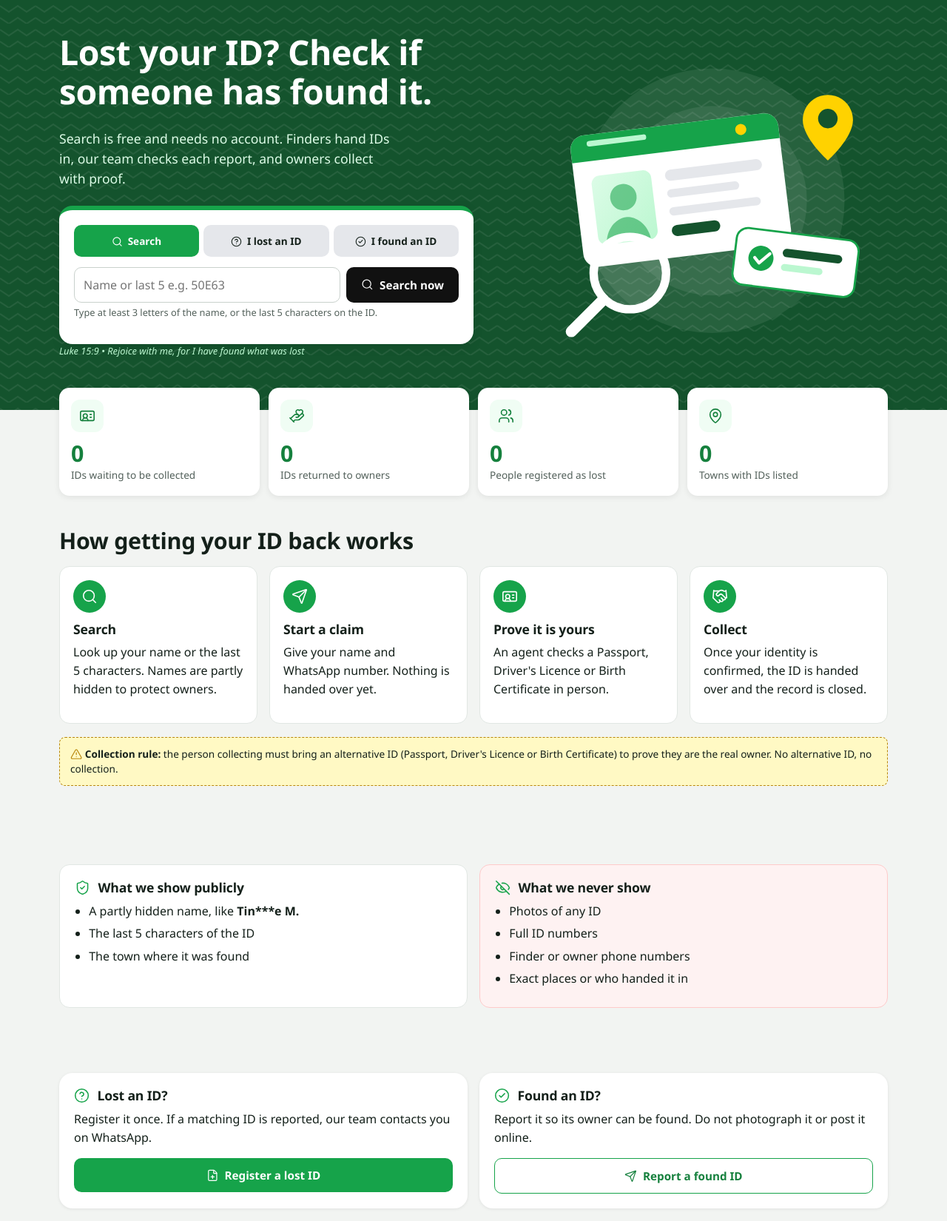
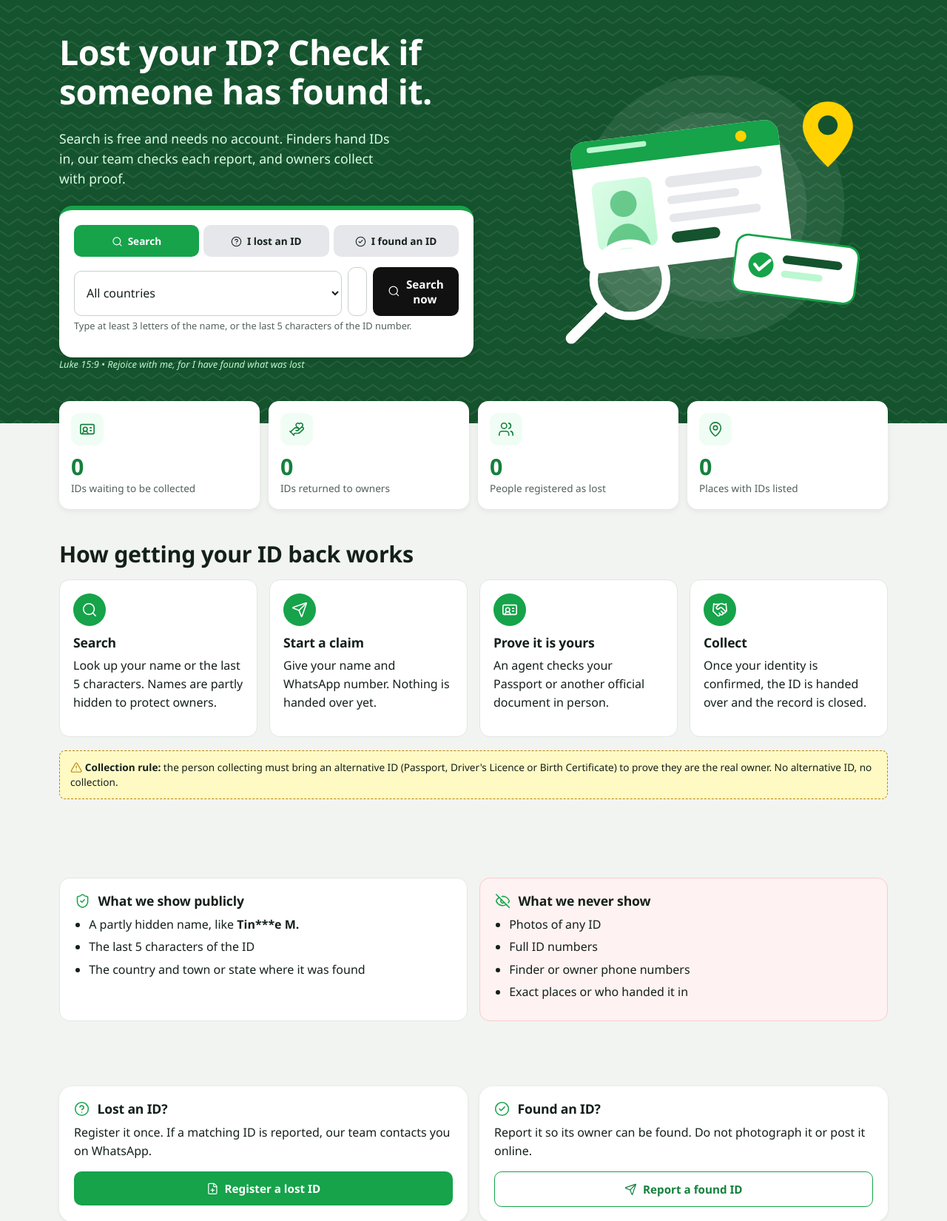
Before and after one commit to takundamukarati7-creator/chawanikwa, a Django app: page / in a window 1280 px wide. Shown: the part 107-1757 px from the top of the page at 74% size. Run offline with Django 5.2, Linux system fonts and the light colour scheme; data that the repository does not hold is empty; parts of the project's set-up code (start-up, migrations or seed data) failed here and were passed over.

Commit message:
Add files via upload

```diff
--- a/templates/public/claim.html
+++ b/templates/public/claim.html
@@ -3,7 +3,7 @@
 {% block content %}
 <div class="narrow section"><div class="card">
   <h2>Start a claim</h2>
-  <div class="result"><div><b class="name">{{ found.masked_name }}</b> <span class="code">…{{ found.last5 }}</span><div class="meta"><span>{% include "partials/_icon.html" with name="pin" %} {{ found.area }}</span></div></div></div>
+  <div class="result"><div><b class="name">{{ found.masked_name }}</b> <span class="code">…{{ found.last5 }}</span><div class="meta"><span>{% include "partials/_icon.html" with name="pin" %} {{ found.area }}, {{ found.get_country_display }}</span></div></div></div>
   <p>This starts a request only. Nothing is handed over until an agent checks your identity in person.</p>
   <form method="post" novalidate>{% csrf_token %}
     {% if form.non_field_errors %}<div class="form-errors" role="alert">{{ form.non_field_errors|join:" " }}</div>{% endif %}
--- a/templates/public/claim_done.html
+++ b/templates/public/claim_done.html
@@ -4,7 +4,7 @@
 <div class="narrow section"><div class="card" role="status">
   <h2>{% include "partials/_icon.html" with name="found" %} Claim received</h2>
   <p>Your claim reference:</p><p><span class="done-ref">{{ reference }}</span></p>
-  <p>An agent will contact you on WhatsApp at <b>{{ phone }}</b>. Bring a Passport, Driver's Licence or Birth Certificate. Without one, the ID cannot be handed over.</p>
+  <p>An agent will contact you on WhatsApp at <b>{{ phone }}</b>. Bring {{ alt_ids }}. Without one, the ID cannot be handed over.</p>
   <a class="btn" href="{% url 'public:home' %}">{% include "partials/_icon.html" with name="house" %} Back to home</a>
 </div></div>
 {% endblock %}
--- a/templates/public/found.html
+++ b/templates/public/found.html
@@ -4,10 +4,11 @@
 <div class="narrow section"><div class="card">
   {% include "partials/_tabs.html" with active="found" %}
   <h2>Report a found ID</h2>
-  <p>Do not photograph the ID or copy the full number. Only type the name and the last 5 characters. A team member reviews every report before it is listed.</p>
-  <form method="post" novalidate>{% csrf_token %}
+  <p>Do not photograph the ID or copy the full number. Only type the name and the last 5 characters of the ID number. A team member reviews every report before it is listed.</p>
+  <form method="post" novalidate data-countries="{{ COUNTRIES_JSON }}">{% csrf_token %}
     {% if form.non_field_errors %}<div class="form-errors" role="alert">{{ form.non_field_errors|join:" " }}</div>{% endif %}
     <div class="hp" aria-hidden="true">{{ form.website }}</div>
+    {% include "partials/_field.html" with field=form.country %}
     {% include "partials/_field.html" with field=form.full_name %}
     {% include "partials/_field.html" with field=form.last5 %}
     {% include "partials/_field.html" with field=form.area %}
--- a/templates/public/home.html
+++ b/templates/public/home.html
@@ -1,5 +1,5 @@
 {% extends "base.html" %}{% load static %}
-{% block title %}{{ SITE_NAME }} · Find a lost ID in Zimbabwe{% endblock %}
+{% block title %}{{ SITE_NAME }} · Find a lost ID in Zimbabwe, South Africa or the USA{% endblock %}
 {% block content %}
 <section class="hero">
   <div class="container hero-grid">
@@ -11,10 +11,12 @@
         <form action="{% url 'public:search' %}" method="get" role="search">
           <label for="q" class="skip">Name or last 5 characters</label>
           <div class="searchbar">
-            <input id="q" name="q" placeholder="Name or last 5 e.g. 50E63" autocomplete="off" required>
+            <label for="country" class="skip">Country</label>
+            <select id="country" name="country" class="country-select"><option value="">All countries</option>{% for code, name in COUNTRY_CHOICES %}<option value="{{ code }}">{{ name }}</option>{% endfor %}</select>
+            <input id="q" name="q" placeholder="Name or last 5 characters" autocomplete="off" required>
             <button class="btn btn-dark" type="submit">{% include "partials/_icon.html" with name="search" %} Search now</button>
           </div>
-          <p class="help">Type at least 3 letters of the name, or the last 5 characters on the ID.</p>
+          <p class="help">Type at least 3 letters of the name, or the last 5 characters of the ID number.</p>
         </form>
       </div>
       <p class="verse">Luke 15:9 • Rejoice with me, for I have found what was lost</p>
@@ -28,7 +30,7 @@
     <div class="stat"><div class="stat-ic">{% include "partials/_icon.html" with name="id" %}</div><b>{{ stats.listed }}</b><span class="lbl">IDs waiting to be collected</span></div>
     <div class="stat"><div class="stat-ic">{% include "partials/_icon.html" with name="heart" %}</div><b>{{ stats.reunited }}</b><span class="lbl">IDs returned to owners</span></div>
     <div class="stat"><div class="stat-ic">{% include "partials/_icon.html" with name="users" %}</div><b>{{ stats.lost_registered }}</b><span class="lbl">People registered as lost</span></div>
-    <div class="stat"><div class="stat-ic">{% include "partials/_icon.html" with name="pin" %}</div><b>{{ stats.towns }}</b><span class="lbl">Towns with IDs listed</span></div>
+    <div class="stat"><div class="stat-ic">{% include "partials/_icon.html" with name="pin" %}</div><b>{{ stats.towns }}</b><span class="lbl">Places with IDs listed</span></div>
   </div>
 </div>
 
@@ -37,7 +39,7 @@
   <ol class="steps">
     <li><div class="step-ic">{% include "partials/_icon.html" with name="search" %}</div><h3>Search</h3><p>Look up your name or the last 5 characters. Names are partly hidden to protect owners.</p></li>
     <li><div class="step-ic">{% include "partials/_icon.html" with name="send" %}</div><h3>Start a claim</h3><p>Give your name and WhatsApp number. Nothing is handed over yet.</p></li>
-    <li><div class="step-ic">{% include "partials/_icon.html" with name="id" %}</div><h3>Prove it is yours</h3><p>An agent checks a Passport, Driver's Licence or Birth Certificate in person.</p></li>
+    <li><div class="step-ic">{% include "partials/_icon.html" with name="id" %}</div><h3>Prove it is yours</h3><p>An agent checks your Passport or another official document in person.</p></li>
     <li><div class="step-ic">{% include "partials/_icon.html" with name="hand" %}</div><h3>Collect</h3><p>Once your identity is confirmed, the ID is handed over and the record is closed.</p></li>
   </ol>
   {% include "partials/_rule.html" %}
@@ -46,7 +48,7 @@
 <section class="section container">
   <div class="two">
     <div class="panel"><h3>{% include "partials/_icon.html" with name="shield" %} What we show publicly</h3>
-      <ul><li>A partly hidden name, like <b>Tin***e M.</b></li><li>The last 5 characters of the ID</li><li>The town where it was found</li></ul></div>
+      <ul><li>A partly hidden name, like <b>Tin***e M.</b></li><li>The last 5 characters of the ID</li><li>The country and town or state where it was found</li></ul></div>
     <div class="panel is-no"><h3>{% include "partials/_icon.html" with name="eye-off" %} What we never show</h3>
       <ul><li>Photos of any ID</li><li>Full ID numbers</li><li>Finder or owner phone numbers</li><li>Exact places or who handed it in</li></ul></div>
   </div>
--- a/templates/public/how.html
+++ b/templates/public/how.html
@@ -3,12 +3,14 @@
 {% block content %}
 <div class="narrow section">
   <h1>How it works</h1>
+  <h2>Countries</h2>
+  <p>Chawanikwa works in Zimbabwe, South Africa and the USA. Choose the country first. Phone numbers, places and the ID characters we ask for change with the country. Reports only match inside the same country.</p>
   <h2>If you lost an ID</h2>
   <p>Search by name or the last 5 characters. If you see it, start a claim. If not, register it as lost and we will contact you if it is reported.</p>
   <h2>If you found an ID</h2>
   <p>Report the name and last 5 characters. Do not photograph the ID or share it online. A team member reviews each report before it appears in search. We do not say a report is genuine until it has been checked.</p>
   <h2>Handover</h2>
-  <p>We only hand an ID over after an agent sees the owner's Passport, Driver's Licence or Birth Certificate in person and the name matches. Every step is recorded.</p>
+  <p>We only hand an ID over after an agent sees the owner's official identity documents in person (for example a Passport, Driver's Licence or Birth Certificate) and the name matches. Every step is recorded.</p>
   {% include "partials/_rule.html" %}
 </div>
 {% endblock %}
--- a/templates/public/lost.html
+++ b/templates/public/lost.html
@@ -5,9 +5,10 @@
   {% include "partials/_tabs.html" with active="lost" %}
   <h2>Register a lost ID</h2>
   <p>If a matching ID is reported, our team contacts you on WhatsApp. We never publish your number.</p>
-  <form method="post" novalidate>{% csrf_token %}
+  <form method="post" novalidate data-countries="{{ COUNTRIES_JSON }}">{% csrf_token %}
     {% if form.non_field_errors %}<div class="form-errors" role="alert">{{ form.non_field_errors|join:" " }}</div>{% endif %}
     <div class="hp" aria-hidden="true">{{ form.website }}</div>
+    {% include "partials/_field.html" with field=form.country %}
     {% include "partials/_field.html" with field=form.full_name %}
     {% include "partials/_field.html" with field=form.last5 %}
     {% include "partials/_field.html" with field=form.phone %}
--- a/templates/public/search.html
+++ b/templates/public/search.html
@@ -6,8 +6,10 @@
     {% include "partials/_tabs.html" with active="search" %}
     <form method="get" action="{% url 'public:search' %}" role="search">
       <div class="searchbar">
+        <label for="country" class="skip">Country</label>
+        <select id="country" name="country" class="country-select"><option value="">All countries</option>{% for code, name in COUNTRY_CHOICES %}<option value="{{ code }}"{% if country == code %} selected{% endif %}>{{ name }}</option>{% endfor %}</select>
         <label for="q" class="skip">Name or last 5 characters</label>
-        <input id="q" name="q" value="{{ q }}" placeholder="Name or last 5 e.g. 50E63" autocomplete="off" required>
+        <input id="q" name="q" value="{{ q }}" placeholder="Name or last 5 characters" autocomplete="off" required>
         <button class="btn btn-dark" type="submit">{% include "partials/_icon.html" with name="search" %} Search now</button>
       </div>
     </form>
@@ -19,7 +21,7 @@
         <div class="result">
           <div>
             <b class="name">{{ r.masked_name }}</b> <span class="code">…{{ r.last5 }}</span>
-            <div class="meta"><span>{% include "partials/_icon.html" with name="pin" %} {{ r.area }}</span><span>{% include "partials/_icon.html" with name="clock" %} Reported {{ r.created_at|timesince }} ago</span></div>
+            <div class="meta"><span>{% include "partials/_icon.html" with name="pin" %} {{ r.area }}, {{ r.get_country_display }}</span><span>{% include "partials/_icon.html" with name="clock" %} Reported {{ r.created_at|timesince }} ago</span></div>
           </div>
           <a class="btn btn-sm" href="{% url 'public:claim' r.reference %}">{% include "partials/_icon.html" with name="user-check" %} This could be mine</a>
         </div>
```
